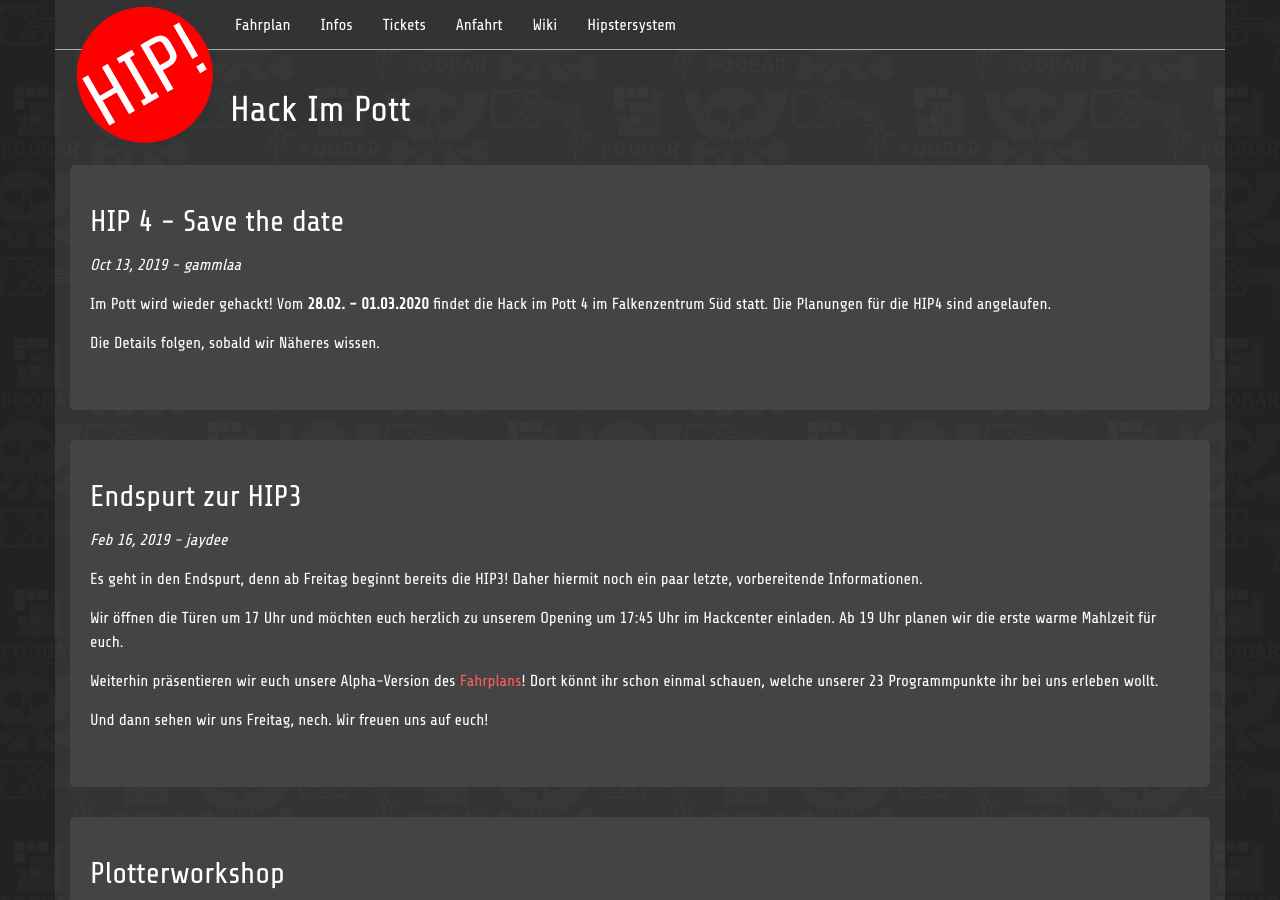
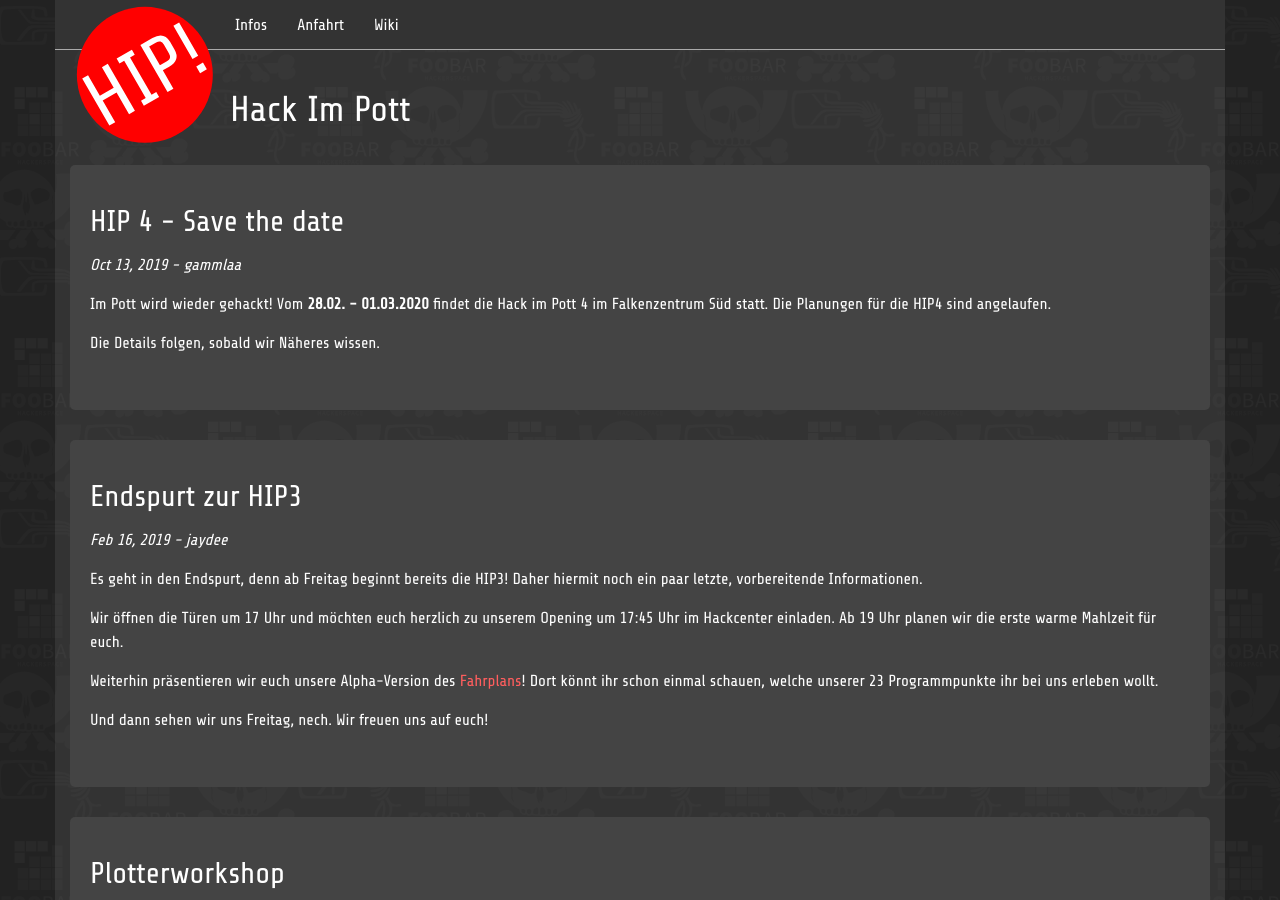
Before and after one commit to c3e/hip-site, a Jekyll site: the page built from index.html, in a window 1280 px wide and 900 px high. Built offline with Jekyll 4.4.1, drawn with Linux system fonts in a browser that asks for light colours.

Commit message:
Links deaktiviert

```diff
--- a/_includes/header.html
+++ b/_includes/header.html
@@ -14,11 +14,11 @@
         </div>
         <div class="navbar-collapse collapse">
             <ul class="nav navbar-nav" id="footer-nav-links">
-                <li>
+                <!-- <li>
                     <a href="https://fahrplan.hackimpott.de/hip3/schedule/" target="_blank">
                         Fahrplan
                     </a>
-		        </li>
+		        </li> -->
                 <li>
                     <a href="infos.html">
                         Infos
@@ -29,24 +29,19 @@
                         Call for Participation
                     </a>
                 </li> -->
-                <li>
+                <!-- <li>
                     <a href="https://tickets.hackimpott.de/hip/2019/" target="_blank">
                         Tickets
                     </a>
-                </li>
+                </li> -->
                 <li>
                     <a href="anfahrt.html">
                         Anfahrt
                     </a>
                 </li>
                 <li>
-                    <a href="https://wiki.hackimpott.de/hip3:start" target="_blank">
+                    <a href="https://wiki.hackimpott.de/hip4:start" target="_blank">
                         Wiki
-                    </a>
-                </li>
-                <li>
-                    <a href="https://hipster.hackimpott.de" target="_blank">
-                        Hipstersystem
                     </a>
                 </li>
             </ul>
```
